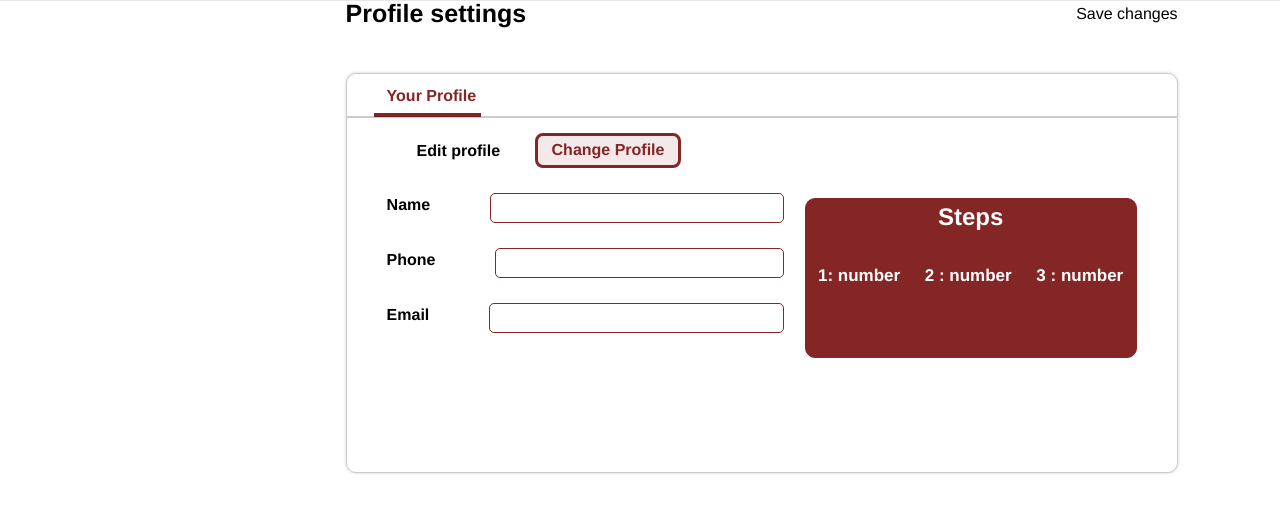
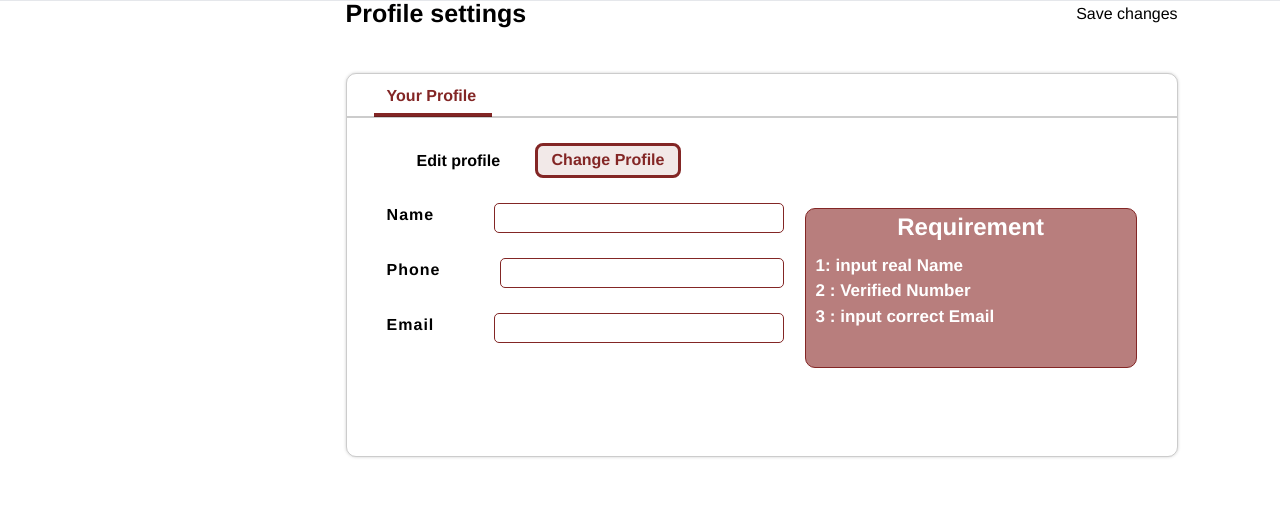
Before and after one commit to SPOTWEBDEV/dashboard, a PHP site: page /dashboards/user/profile/index.php in a window 1280 px wide. Shown: the part 69-582 px from the top of the page. Run offline with PHP 8.4, Linux system fonts and the light colour scheme; a user stored in the database is signed in; data comes from the database, SQL or seed files in the repository; data that the repository does not hold is empty; some libraries are stand-ins or nearby versions.

Commit message:
still working profile

```diff
--- a/test.html
+++ b/test.html
@@ -7,7 +7,7 @@
 </head>
 <style>
     body{
-        background: rgb(131, 38, 37, 0.1);
+        background: rgb(184, 126, 125);
     }
 </style>
 <body>
--- a/user/profile/index.php
+++ b/user/profile/index.php
@@ -5,6 +5,8 @@
 include('../../server/database.php');
 include('../../server/client/authorization/index.php');
 // include('../../server/config.php');
+
+
 
 
 ?>
@@ -57,7 +59,7 @@ include('../../server/client/authorization/index.php');
     .profile_box {
         border: 1px solid rgb(0, 0, 0, 0.2);
         width: 100%;
-        height: 50vh;
+        height: 48vh;
         border-radius: 10px;
         box-shadow: 0em 0em 0.2em rgb(0, 0, 0, 0.2);
     }
@@ -78,7 +80,7 @@ include('../../server/client/authorization/index.php');
     }
 
     .line2 {
-        width: 13%;
+        width: 118px;
         height: 4px;
         background: #832625;
         margin-top: 10px;
@@ -87,27 +89,33 @@ include('../../server/client/authorization/index.php');
         margin-left: 27px;
     }
 
-    .inputs_holder{
+    .inputs_holder {
         display: flex;
         justify-content: space-between;
+        margin-top: 10px;
+        /* width: 100%; */
     }
 
     form {
         margin-left: 40px;
         margin-top: 15px;
+        /* width: 100%; */
     }
 
     .input_box1 {
         margin-left: 30px;
     }
+
     .input_box2 {
         display: flex;
         align-items: center;
     }
+
     .input_box3 {
         display: flex;
         align-items: center;
     }
+
     .input_box4 {
         display: flex;
         align-items: center;
@@ -134,6 +142,7 @@ include('../../server/client/authorization/index.php');
         border: 1px solid #832625;
         margin-left: 60px;
         margin-top: 25px;
+        letter-spacing: 1px;
     }
 
     .input_box3 input {
@@ -145,6 +154,7 @@ include('../../server/client/authorization/index.php');
         border: 1px solid #832625;
         margin-left: 60px;
         margin-top: 25px;
+        letter-spacing: 1px;
     }
 
     .input_box4 input {
@@ -156,6 +166,7 @@ include('../../server/client/authorization/index.php');
         border: 1px solid #832625;
         margin-left: 60px;
         margin-top: 25px;
+        letter-spacing: 1px;
     }
 
     .input_box1 label {
@@ -165,16 +176,19 @@ include('../../server/client/authorization/index.php');
     .input_box2 label {
         font-weight: 600;
         margin-bottom: -20px;
+        letter-spacing: 1px;
     }
 
     .input_box3 label {
         font-weight: 600;
         margin-bottom: -20px;
+        letter-spacing: 1px;
     }
 
     .input_box4 label {
         font-weight: 600;
         margin-bottom: -20px;
+        letter-spacing: 1px;
     }
 
 
@@ -184,24 +198,77 @@ include('../../server/client/authorization/index.php');
         margin-top: 80px;
         margin-right: 40px;
         border: 1px solid #832625;
-        background: #832625;
+        background: rgb(184, 126, 125);
         color: white;
         text-align: center;
         border-radius: 10px;
     }
-    .step_P1{
+
+    .step_P1 {
         font-weight: 600;
         font-size: 24px;
     }
-    .steps_num{
+
+    .steps_num {
         display: flex;
-        justify-content: space-around;
-        text-align: center;
-        margin-top: 28px;
+        flex-direction: column;
+        align-items: flex-start;
+        margin-top: 8px;
+        margin-left: 10px;
     }
-    .steps_num p{
+
+    .steps_num p {
         font-size: 17px;
         font-weight: 600;
+    }
+
+    @media screen and (max-width: 1268px) {
+        .profile_spec {
+            margin-right: 10px;
+        }
+    }
+
+    @media screen and (max-width: 1163px) {
+        .profile_spec {
+            width: 30%;
+        }
+
+        .step_P1 {
+            font-size: 20px;
+        }
+
+        .steps_num p {
+            font-size: 15px;
+        }
+    }
+
+    @media screen and (max-width: 1059px) {
+        .section_holder {
+            margin-left: 32%;
+        }
+    }
+
+    @media screen and (max-width: 1016px) {
+        .profile_spec {
+            display: none;
+        }
+
+        .input_box2 input {
+            width: 100%;
+        }
+
+        .inputs_holder {
+            display: flex;
+            justify-content: space-between;
+            margin-top: 10px;
+            width: 100%;
+        }
+
+        form {
+            margin-left: 40px;
+            margin-top: 15px;
+            width: 100%;
+        }
     }
 </style>
 
@@ -241,30 +308,31 @@ include('../../server/client/authorization/index.php');
 
                     <div class="input_box2">
                         <label>Name</label>
-                        <input type="text">
+                        <input type="text" name="name">
                     </div>
 
                     <div class="input_box3">
                         <label>Phone</label>
-                        <input type="text">
+                        <input type="text" name="phone">
                     </div>
 
                     <div class="input_box4">
                         <label>Email</label>
-                        <input type="text">
+                        <input type="text" name="email">
                     </div>
+
                 </form>
 
 
 
                 <div class="profile_spec">
                     <div class="steps">
-                        <p class="step_P1">Steps</p>
+                        <p class="step_P1">Requirement</p>
 
                         <div class="steps_num">
-                            <p>1: number</p>
-                            <p>2 : number</p>
-                            <p>3 : number</p>
+                            <p>1: input real Name</p>
+                            <p>2 : Verified Number</p>
+                            <p>3 : input correct Email</p>
                         </div>
                     </div>
                 </div>
```
